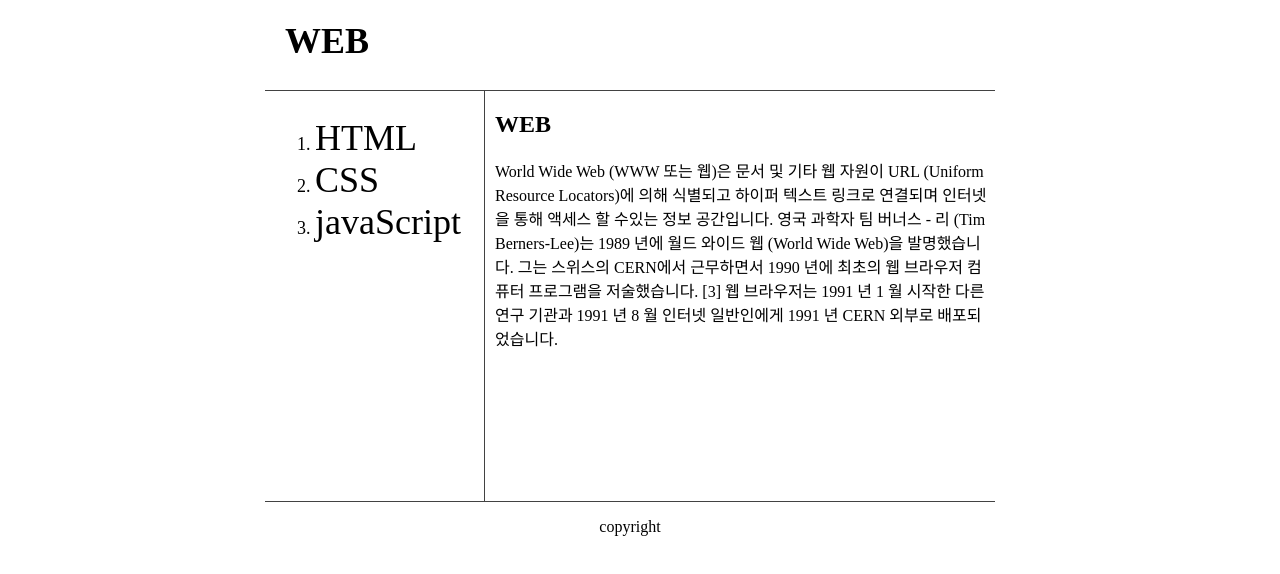
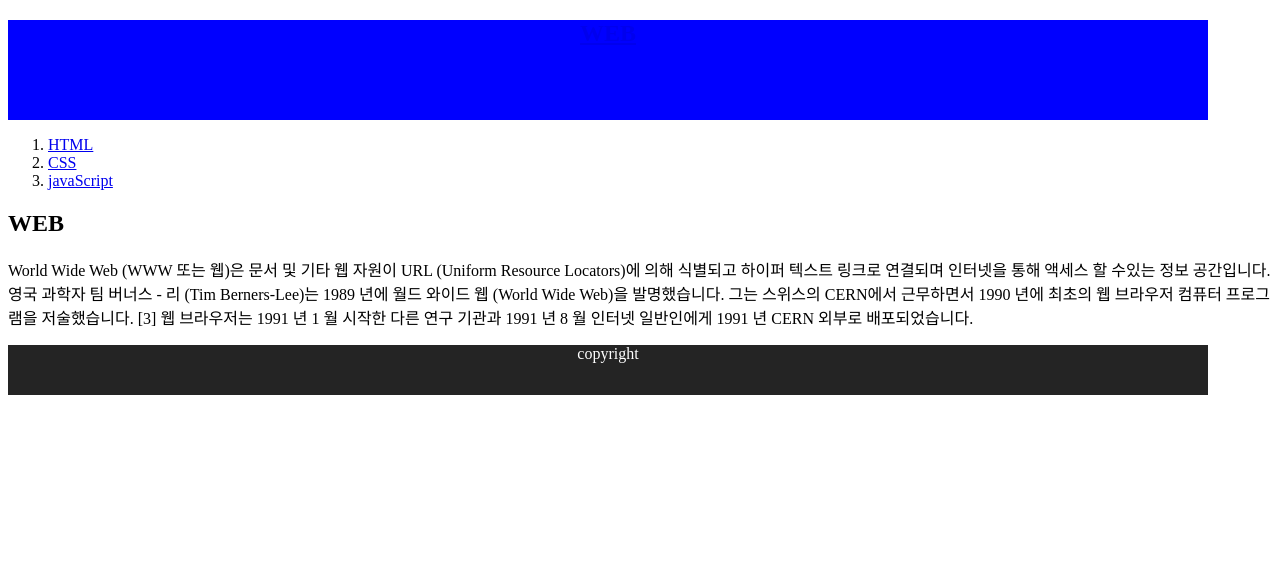
Before and after one commit to wordpressApm/web1, a plain HTML site: page index.html in a window 1280 px wide. Drawn offline with Linux system fonts and the light colour scheme.

Commit message:
Update style.css

```diff
--- a/style.css
+++ b/style.css
@@ -1,60 +1,57 @@
 @CHARSET "UTF-8";
 
-body {
-margin: 0 auto;
-width: 750px;
-}
-/*
-block level element
-*/
-#header h2, a{
-  font-size: 36px;
-  color:#000;
-}
+body{
 
-li{
-  font-size: 18px;
-}
-/*
-inline element
-*/
-a {
-  text-decoration: none;
-}
-#Wrap {
-  background: ;
-  width: 730px;
+
+
 
 }
 
-.header {
-  padding-left:20px;
-
-  width: 710px;
-  height: 70px;
-  border-bottom: 1px solid #424242;
-}
-
-.sideInfo {
-  padding: 10px 0 0 10px;
-  width:180px;
-  height: 400px;
-  float:left;
+.Wrap{
+  display: block;
+	width: 1200px;
+	min-height: 800px;
+	overflow: auto;
+	margin: 0px auto 0px auto;
+	box-sizing: border-box;
 
 }
 
-.content {
-  padding: 0px 0 0 10px;
-  width:500px;
-  height: 410px;
-  float:right;
-border-left: 1px solid #424242;
+.header{
+  background-color: blue;
+  width: 1200px;
+  height: 100px;
+  text-align: center;
+  color: #fff;
 }
 
-.footer {
-  width:730px;
+.mainnavheader{
+  padding-left: 10px;
+  background-color: gray;
+  width: 190px;
+  float: left;
+  clear: none;
+}
+
+.main{
+  padding-left: 10px;
+  width: 790px;
+  float: left;
+  clear: none;
+}
+
+.latestheader{
+  padding-left: 10px;
+  width: 190px;
+  float: right;
+  clear: none;
+}
+
+.footer{
+  background-color: #242424;
+  width: 1200px;
   height: 50px;
   clear: both;
+  color: #fff;
   text-align: center;
-  border-top: 1px solid #424242;
 }
```
